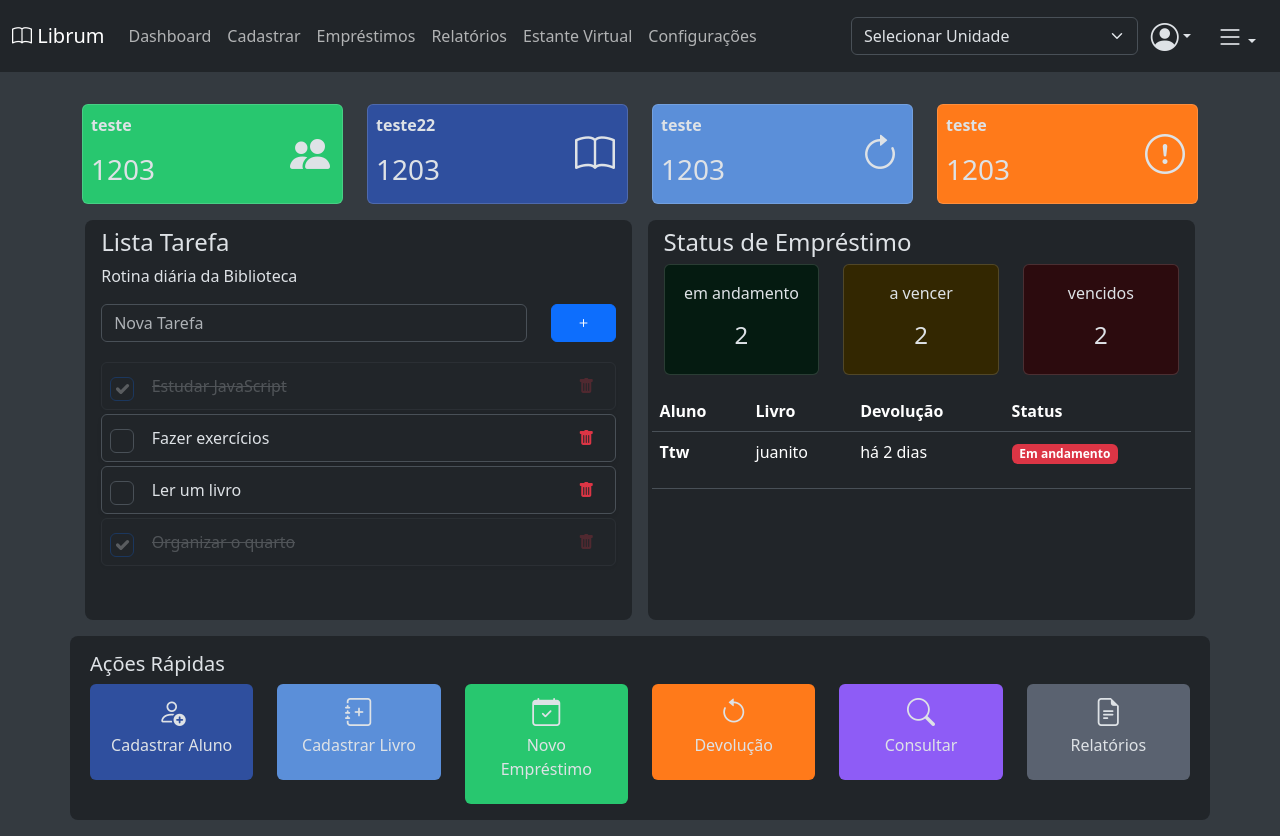
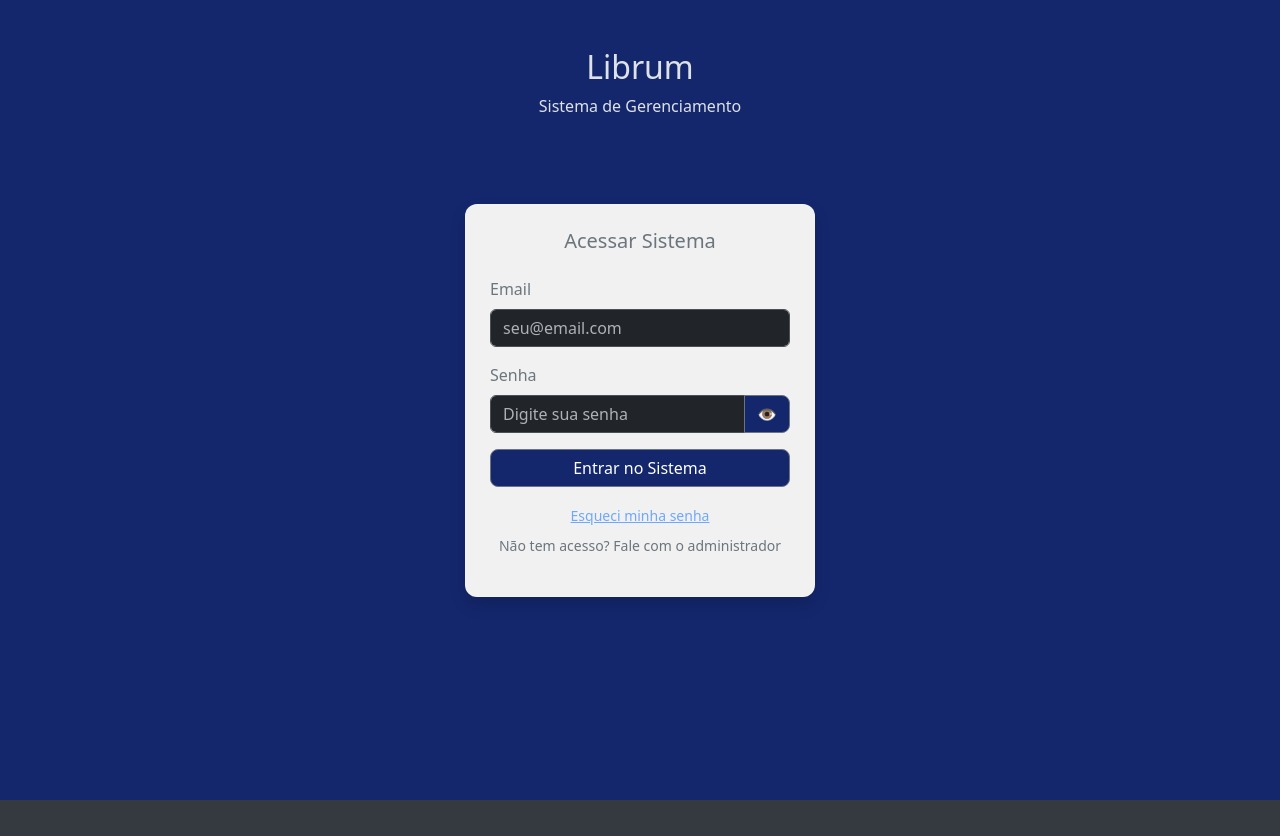
Before and after one commit to Librum-SGB/FRONT, an Angular app in the folder Librum/: page / in a window 1280 px wide. After the commit the page ends 800 px from the top, so only its background shows below. Built offline with nearby package versions, Linux system fonts and the light colour scheme.

Commit message:
redirecionamento da pagina de login para dash board e ajustes de cor do texto da pagina

```diff
--- a/Librum/src/app/app.html
+++ b/Librum/src/app/app.html
@@ -1,4 +1,7 @@
-<app-navbar></app-navbar>
-<main class="container bg-body-secondary py-3">
+<app-navbar *ngIf="!isLoginPage()"></app-navbar>
+
+<main [ngClass]="{ 'container bg-body-secondary': isLoginPage(),
+    'container bg-body-secondary py-3': !isLoginPage()
+}">
   <router-outlet></router-outlet>
 </main>
--- a/Librum/src/app/app.routes.ts
+++ b/Librum/src/app/app.routes.ts
@@ -2,8 +2,10 @@ import { Routes } from '@angular/router';
 import { EncontrarMaterial } from './pages/encontrar-material/encontrar-material';
 import { App } from './app';
 import { Dashboard } from './pages/dashboard/dashboard';
+import { TelaLoginComponent } from './pages/tela-login/tela-login';
 
 export const routes: Routes = [
-  { path: '', component: Dashboard },
+  { path: '', component: TelaLoginComponent },
+  { path: 'dashboard', component: Dashboard },
   { path: 'estanteVirtual', component: EncontrarMaterial },
 ];
--- a/Librum/src/app/app.ts
+++ b/Librum/src/app/app.ts
@@ -1,14 +1,19 @@
 import { Component, signal } from '@angular/core';
-import { RouterOutlet } from '@angular/router';
+import { Router, RouterOutlet } from '@angular/router';
 import { Dashboard } from './pages/dashboard/dashboard';
 import { Navbar } from './shared/component/navbar/navbar';
+import { CommonModule } from '@angular/common';
 
 @Component({
   selector: 'app-root',
-  imports: [Dashboard, RouterOutlet, Navbar],
+  imports: [Dashboard, RouterOutlet, Navbar,CommonModule],
   templateUrl: './app.html',
   styleUrl: './app.scss',
 })
 export class App {
   protected readonly title = signal('Librum');
+   constructor(private router: Router) {}
+ isLoginPage(): boolean {
+    return this.router.url === '/';
+  }
 }
--- a/Librum/src/app/pages/tela-login/tela-login.html
+++ b/Librum/src/app/pages/tela-login/tela-login.html
@@ -1,10 +1,10 @@
 <!-- Bootstrap -->
 <link href="https://cdn.jsdelivr.net/npm/bootstrap@5.3.3/dist/css/bootstrap.min.css" rel="stylesheet">
 
-<div class="container-fluid vh-100 d-flex align-items-center justify-content-center bg-primary">
+<div class="container-fluid vh-100 d-flex align-items-center justify-content-center bg-primary text-body">
 
   <!-- Título -->
-  <div class="text-center text-white position-absolute top-0 mt-5">
+  <div class="text-center text-body position-absolute top-0 mt-5">
     <h2>Librum</h2>
     <p>Sistema de Gerenciamento</p>
   </div>
@@ -12,17 +12,17 @@
   <!-- Card -->
   <div class="card p-4 shadow" style="width: 350px; border-radius: 12px;">
 
-    <h5 class="text-center mb-4">Acessar Sistema</h5>
+    <h5 class="text-center mb-4 text-secondary">Acessar Sistema</h5>
 
     <!-- Email -->
     <div class="mb-3">
-      <label class="form-label">Email</label>
+      <label class="form-label text-secondary">Email</label>
       <input type="email" class="form-control" placeholder="seu@email.com" [(ngModel)]="email">
     </div>
 
     <!-- Senha -->
     <div class="mb-3">
-      <label class="form-label">Senha</label>
+      <label class="form-label text-secondary">Senha</label>
 
       <div class="input-group">
         <input [type]="mostrarSenha ? 'text' : 'password'"
@@ -43,7 +43,7 @@
 
     <div class="text-center mt-3">
       <a href="#" class="small">Esqueci minha senha</a>
-      <p class="small mt-2">Não tem acesso? Fale com o administrador</p>
+      <p class="small mt-2 text-secondary">Não tem acesso? Fale com o administrador</p>
     </div>
 
   </div>
--- a/Librum/src/app/pages/tela-login/tela-login.scss
+++ b/Librum/src/app/pages/tela-login/tela-login.scss
@@ -8,4 +8,5 @@
 
 button {
   border-radius: 8px;
+  background-color: #14276d;
 }
--- a/Librum/src/app/pages/tela-login/tela-login.ts
+++ b/Librum/src/app/pages/tela-login/tela-login.ts
@@ -1,6 +1,7 @@
 import { Component } from '@angular/core';
 import { FormsModule } from '@angular/forms';
 import { CommonModule } from '@angular/common';
+import { Router } from '@angular/router';
 
 @Component({
   selector: 'app-tela-login',
@@ -15,15 +16,18 @@ export class TelaLoginComponent {
   senha: string = '';
   mostrarSenha: boolean = false;
 
+  constructor(private router: Router) {}
+
   toggleSenha() {
     this.mostrarSenha = !this.mostrarSenha;
   }
 
   entrar() {
-    if (this.email && this.senha) {
-      alert(`Bem-vindo ${this.email}`);
+    if (this.email === 'teste@teste.com' && this.senha === '123456') {
+      alert('Login bem-sucedido!');
+      this.router.navigate(['/dashboard']);
     } else {
-      alert('Preencha email e senha');
+      alert('Email ou senha incorretos!');
     }
   }
 }
```
